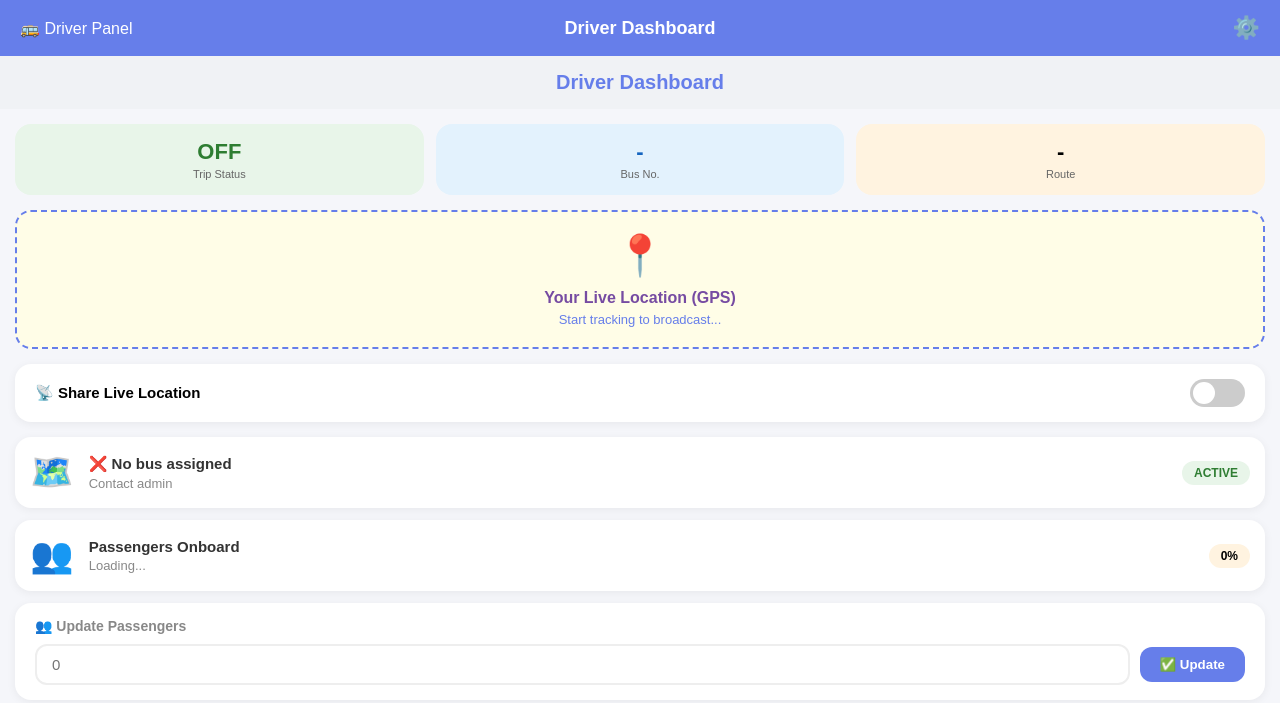
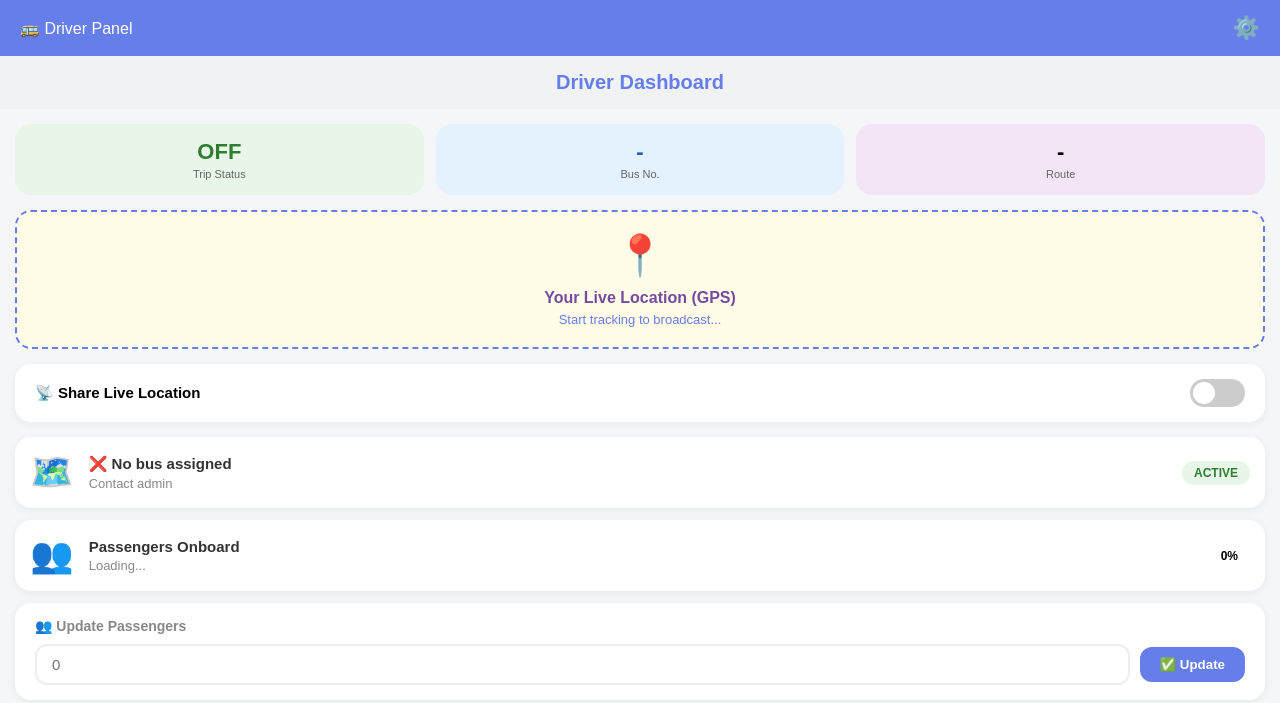
Before and after one commit to PR0810/Smart-Bus-Tracking, a Flask app: template templates/driver.html in a window 1280 px wide. Shown: the top 703 px of the page. Run offline with Flask 3, Linux system fonts and the light colour scheme; the template is opened without the code that fills it, so the values that code supplies are empty; some libraries are stand-ins or nearby versions; grey boxes are pictures that could not be loaded.

Commit message:
update dashboard

```diff
--- a/templates/driver.html
+++ b/templates/driver.html
@@ -83,7 +83,7 @@
         color: #1565c0;
       }
       .stat-orange {
-        background: #fff3e0;
+        background: #f3e5f5;
       }
       .stat-orange h2 {
         color: 764ba2;
@@ -185,7 +185,7 @@
         margin-left: auto;
       }
       .badge-percent {
-        background: #fff3e0;
+        background: f3e5f5;
         color: 764ba2;
         padding: 5px 12px;
         border-radius: 20px;
@@ -356,9 +356,6 @@
   <body>
     <div class="navbar">
       <span>🚌 Driver Panel</span>
-      <h1 style="position: absolute; left: 50%; transform: translateX(-50%)">
-        Driver Dashboard
-      </h1>
       <a href="/profile">⚙️</a>
     </div>
 
```
